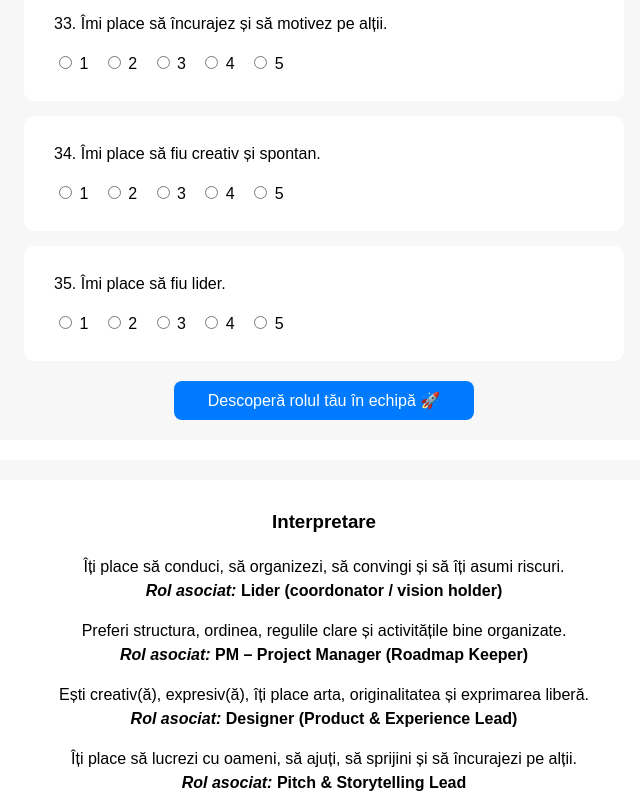
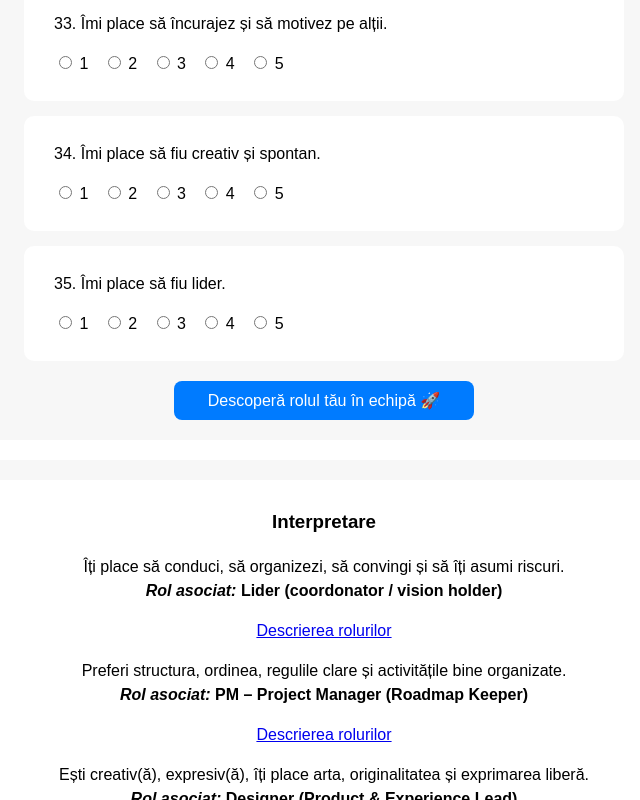
Before and after one commit to sorinneculae/workshops, a plain HTML site: page index.html in a window 1280 px wide. Both pictures are taken after a click on the button "Descoperă rolul tău în echipă 🚀". Shown: the part 4256-5056 px from the top of the page, without its empty margins (316-956 px from the left). Drawn offline with nearby package versions, Linux system fonts and the light colour scheme.

Commit message:
Update index.html

```diff
--- a/index.html
+++ b/index.html
@@ -213,7 +213,8 @@
       document.getElementById("description").innerHTML =
         "<h3>Interpretare</h3>" +
         dominant.map(d =>
-          `<p>${descriptions2[d]}<br><b><i>Rol asociat:</i> ${roleMapping[d]}</b></p>`
+          `<p>${descriptions2[d]}<br><b><i>Rol asociat:</i> ${roleMapping[d]}</b></p>` +
+          `<a href="https://sorinneculae.github.io/workshops/Structura%20si%20descrieri%20roluri%20in%20echipa.pdf" target="blank">Descrierea rolurilor</a>`
         ).join("");
 
       // desenăm graficul
```
